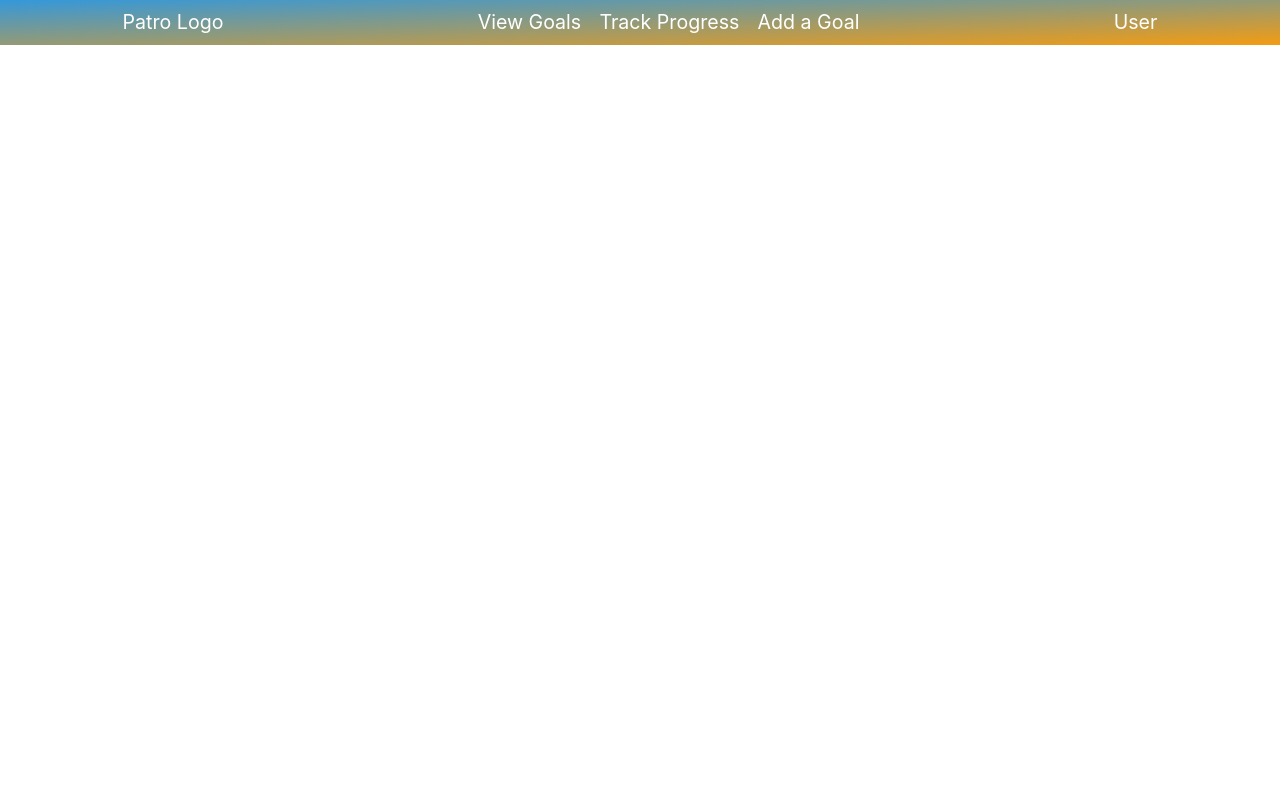
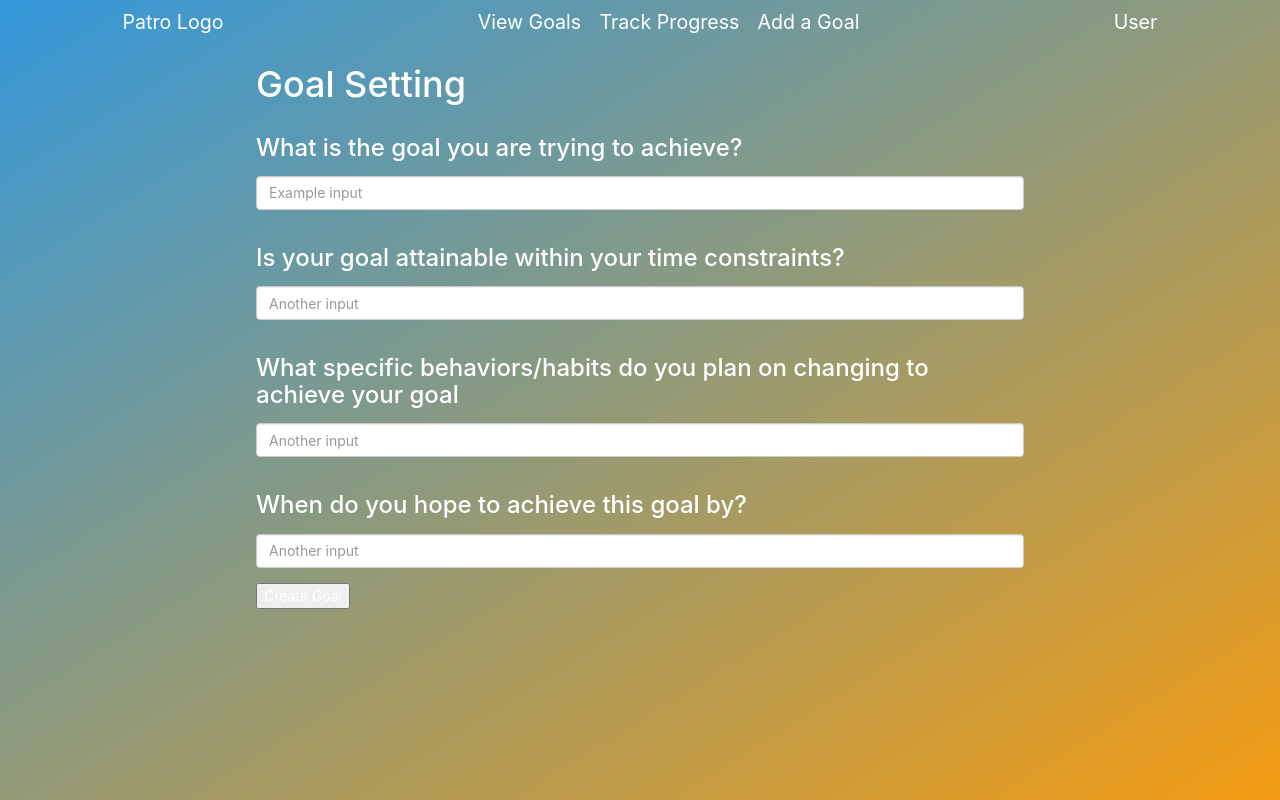
Before and after one commit to grantfogle/patro-frontend, a React (Create React App) app: page /create-goal in a window 1280 px wide. Built offline with nearby package versions, Linux system fonts and the light colour scheme.

Commit message:
added goal form component to router, setting up form now

```diff
--- a/src/App.js
+++ b/src/App.js
@@ -4,6 +4,7 @@ import Dashboard from './components/Dashboard';
 import Navigation from './components/Navigation';
 import Goals from './components/Goals';
 import ShowGoal from './components/ShowGoal';
+import GoalForm from './components/GoalForm';
 
 
 function App() {
@@ -14,6 +15,7 @@ function App() {
 
         <Route exact path="/" component={() => <Dashboard />} />
         <Route exact path="/goals" component={() => <Goals />} />
+        <Route exact path="/create-goal" component={() => <GoalForm />} />
         {/* return <ShowMovie movies={this.state.movies} {...props} editMovie={this.editMovie} handleInput={this.handleInput} /> */}
         <Route path="/goal/:id" component={() => <ShowGoal />}/>
       </div>
--- a/src/components/GoalForm.js
+++ b/src/components/GoalForm.js
@@ -12,19 +12,33 @@ class GoalForm extends Component {
 
     render() {
         return (
+            <div className="goal-form">
+                <h1>Goal Setting</h1>
+                <p></p>
                 <form>
-                <div class="form-group">
-                    <label for="formGroupExampleInput">Example label</label>
-                    <input type="text" class="form-control" id="formGroupExampleInput" placeholder="Example input" />
+                    <div className="form-group">
+                        <label for="formGroupExampleInput"><h3>What is the goal you are trying to achieve?</h3></label>
+                        <input type="text" className="form-control" id="formGroupExampleInput" placeholder="Example input" />
                     </div>
-                <div class="form-group">
-                    <label for="formGroupExampleInput2">Another label</label>
-                    <input type="text" class="form-control" id="formGroupExampleInput2" placeholder="Another input" />
+
+                    <div className="form-group">
+                        <label for="formGroupExampleInput2"><h3>Is your goal attainable within your time constraints?</h3></label>
+                        <input type="text" className="form-control" id="formGroupExampleInput2" placeholder="Another input" />
+                    </div>
+                    <div className="form-group">
+                        <label for="formGroupExampleInput2"><h3>What specific behaviors/habits do you plan on changing to achieve your goal</h3></label>
+                        <input type="text" className="form-control" id="formGroupExampleInput2" placeholder="Another input" />
+                    </div>
+                    <div className="form-group">
+                        <label for="formGroupExampleInput2"><h3>When do you hope to achieve this goal by?</h3></label>
+                        <input type="text" className="form-control" id="formGroupExampleInput2" placeholder="Another input" />
                     </div>
                     <button type="submit">Create Goal</button>
                 </form>
+            </div>
 
         );
     }
+}
 
 export default GoalForm;
--- a/src/components/Navigation.js
+++ b/src/components/Navigation.js
@@ -13,7 +13,9 @@ const Navigation = () => {
                 <Link to='/' style={{ textDecoration: 'none' }}>
                     <li>Track Progress</li>
                 </Link>
-                <li>Add a Goal</li>
+                <Link to='/create-goal' style={{ textDecoration: 'none' }}>
+                    <li>Add a Goal</li>
+                </Link>
             </ul>
             {/* how to write better goals: https://jamesclear.com/goal-setting */}
             {/* User  */}
--- a/src/index.css
+++ b/src/index.css
@@ -15,6 +15,8 @@ code {
 
 .app {
   background-image: linear-gradient(to bottom right, #3498db, #f39c12);
+  height: 100vh;
+  color: #fff;
 }
 
 .navigation {
@@ -140,3 +142,8 @@ code {
 .dashboard-quote h4 {
   width: 100%;
 }
+
+.goal-form {
+  margin: auto;
+  width: 60%;
+}
```
Lines whose indentation alone changed are shown as unchanged.
